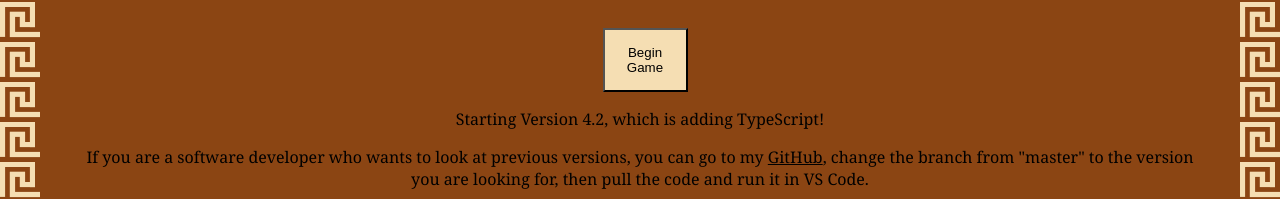
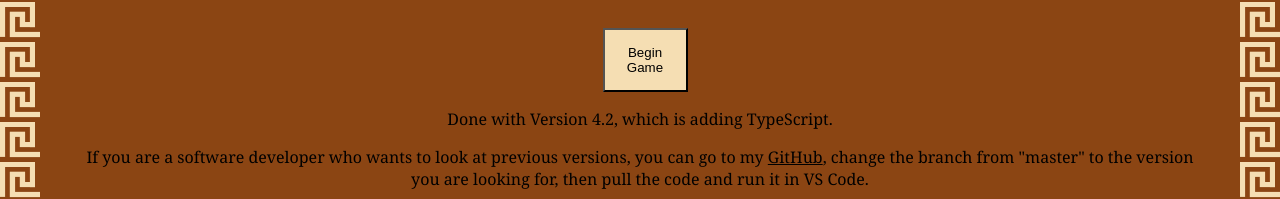
Before and after one commit to L1ndseyHerman/TypeScript_Shield-Magic-Sword, a React (Create React App) app: page / in a window 1280 px wide. Shown: the part 118-317 px from the top of the page. Built offline with nearby package versions, Linux system fonts and the light colour scheme; the HTML template or start-up script is replaced by a standard one.

Commit message:
Version 4.2 done

```diff
--- a/src/components/BottomNotes/BottomNotes.tsx
+++ b/src/components/BottomNotes/BottomNotes.tsx
@@ -5,7 +5,7 @@ const BottomNotes: React.FC = () => {
         //  This is a "fragment", for if you don't want yet another div around a component.
         <>
             <p>
-                Starting Version 4.2, which is adding TypeScript!
+                Done with Version 4.2, which is adding TypeScript.
             </p>
             <p>
                 If you are a software developer who wants to look at
```
Also changed, not shown: src/App.tsx (+7 -0 lines).
